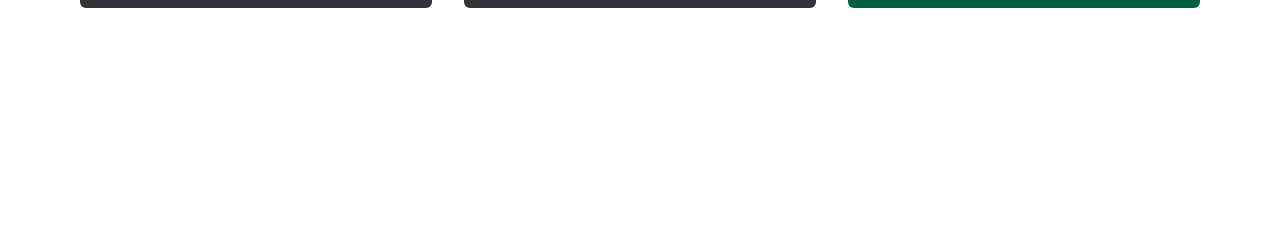
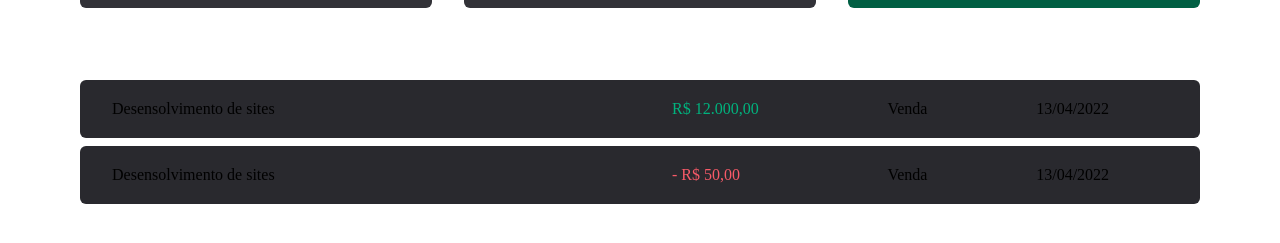
Before and after one commit to jonatasbueno/money, a React (Vite) app: page / in a window 1280 px wide. Shown: the part 279-522 px from the top of the page. Built offline with nearby package versions, Linux system fonts and the light colour scheme.

Commit message:
feat: Created table of income and outcome

```diff
--- a/src/pages/Transactions/index.tsx
+++ b/src/pages/Transactions/index.tsx
@@ -1,9 +1,38 @@
 import { Header } from "../../components/Header";
 import { Summary } from "../../components/Summary";
+import { PriceHighlight, TransactionContainer, TransactionTable } from "./styles";
 
 export function Trasactions() {
   return (<div>
     <Header />
     <Summary />
+
+    <TransactionContainer>
+      <TransactionTable>
+        <tbody>
+          <tr>
+            <td width='50%'>Desensolvimento de sites</td>
+            <td>
+              <PriceHighlight variant="income">
+                R$ 12.000,00
+              </PriceHighlight>
+            </td>
+            <td>Venda</td>
+            <td>13/04/2022</td>
+          </tr>
+
+          <tr>
+            <td width='50%'>Desensolvimento de sites</td>
+            <td>
+              <PriceHighlight variant="outcome">
+                - R$ 50,00
+              </PriceHighlight>
+            </td>
+            <td>Venda</td>
+            <td>13/04/2022</td>
+          </tr>
+        </tbody>
+      </TransactionTable>
+    </TransactionContainer>
   </div>)
 }
--- a/src/pages/Transactions/styles.ts
+++ b/src/pages/Transactions/styles.ts
@@ -0,0 +1,38 @@
+import styled from "styled-components";
+
+export const TransactionContainer = styled.main`
+  width: 100%;
+  max-width: 1120px;
+  margin: 4rem auto 0;
+  padding: 0 1.5rem;
+`
+
+export const TransactionTable = styled.table`
+  width: 100%;
+  border-collapse: separate; // colocar isso tag table eu possu usar a propriedade 'border-spacing'
+  border-spacing: 0 0.5rem;
+  /* margin-top: 1.5rem; */
+
+  td {
+    padding: 1.25rem 2rem;
+    background-color: ${props => props.theme["gray-700"]};
+
+    &:first-child {
+      border-top-left-radius: 6px;
+      border-bottom-left-radius: 6px;
+    }
+
+    &:last-child {
+      border-top-right-radius: 6px;
+      border-bottom-right-radius: 6px;
+    }
+  }
+`
+
+interface PriceHighlightProps {
+  variant: 'income' | 'outcome'
+}
+
+export const PriceHighlight = styled.span<PriceHighlightProps>`
+  color: ${props => props.variant === 'income' ? props.theme["green-300"] : props.theme["red-300"]}
+`
```
